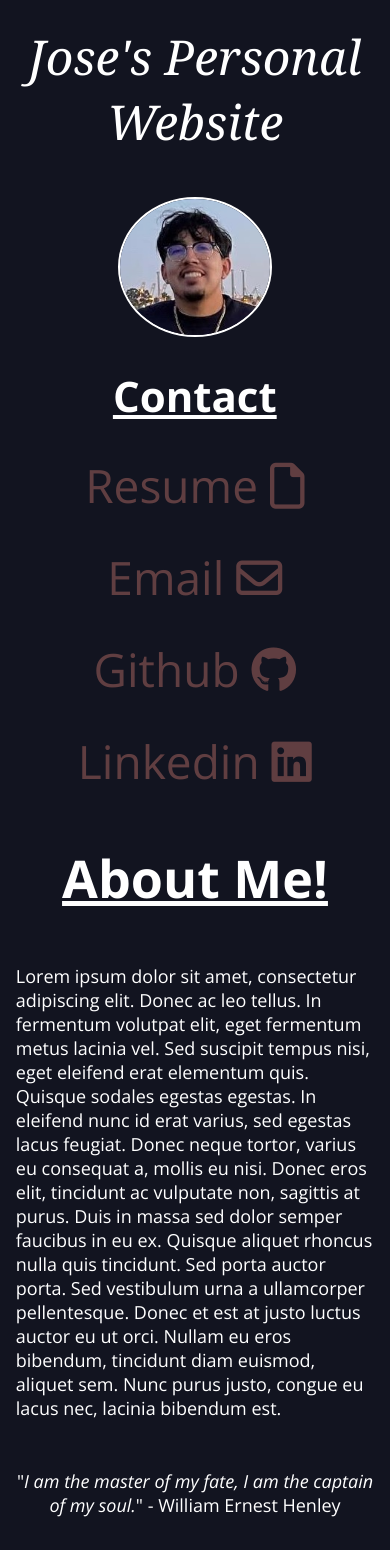
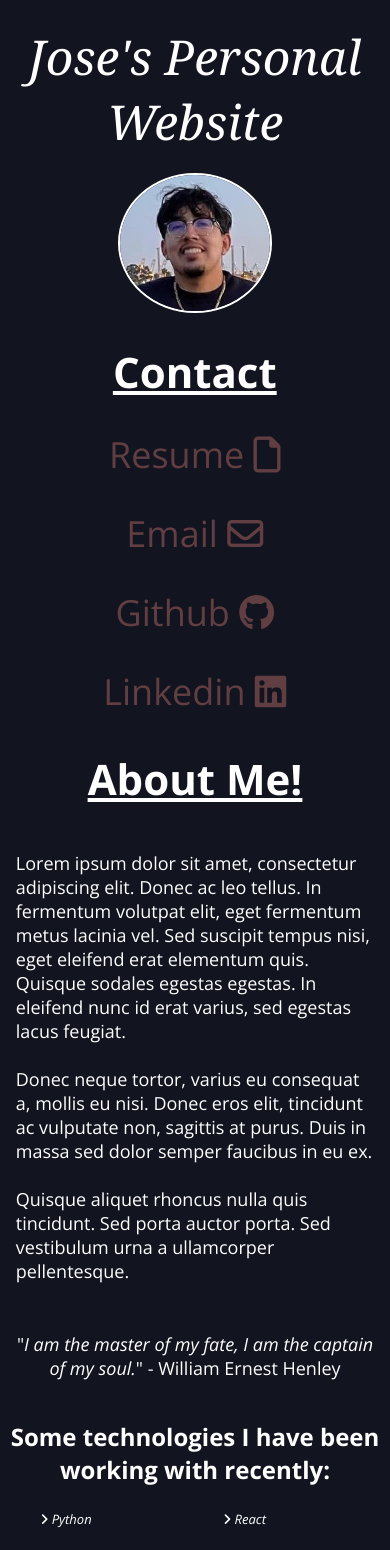
Before and after one commit to josejassojr/personal-website, a React (Create React App) app: page / in a window 390 px wide. Shown: the top 1550 px of the page. Built offline with nearby package versions, Linux system fonts and the light colour scheme.

Commit message:
Styling for mobile view.

```diff
--- a/src/components/AboutMe/AboutMe.css
+++ b/src/components/AboutMe/AboutMe.css
@@ -19,10 +19,12 @@
 
 /* 'Mobile' View */
 @media (max-width: 600px) {
+  .AboutMe {
+    margin-top: -24px;
+  }
   #about-me-title {
     text-decoration: underline;
-    font-size: 52px;
-    margin-top: 150px;
+    font-size: 42px;
   }
   #about-me,
   #quote {
@@ -30,3 +32,15 @@
     padding: 4vw;
   }
 }
+
+@media (max-width: 460px) {
+  .AboutMe {
+    margin-top: 30px;
+  }
+}
+
+@media (max-width: 320px) {
+  .AboutMe {
+    margin-top: 48px;
+  }
+}
--- a/src/components/AboutMe/AboutMe.js
+++ b/src/components/AboutMe/AboutMe.js
@@ -17,13 +17,14 @@ function AboutMe() {
         tellus. In fermentum volutpat elit, eget fermentum metus lacinia vel.
         Sed suscipit tempus nisi, eget eleifend erat elementum quis. Quisque
         sodales egestas egestas. In eleifend nunc id erat varius, sed egestas
-        lacus feugiat. Donec neque tortor, varius eu consequat a, mollis eu
-        nisi. Donec eros elit, tincidunt ac vulputate non, sagittis at purus.
-        Duis in massa sed dolor semper faucibus in eu ex. Quisque aliquet
-        rhoncus nulla quis tincidunt. Sed porta auctor porta. Sed vestibulum
-        urna a ullamcorper pellentesque. Donec et est at justo luctus auctor eu
-        ut orci. Nullam eu eros bibendum, tincidunt diam euismod, aliquet sem.
-        Nunc purus justo, congue eu lacus nec, lacinia bibendum est.
+        lacus feugiat.
+        <br />
+        <br /> Donec neque tortor, varius eu consequat a, mollis eu nisi. Donec
+        eros elit, tincidunt ac vulputate non, sagittis at purus. Duis in massa
+        sed dolor semper faucibus in eu ex. <br />
+        <br />
+        Quisque aliquet rhoncus nulla quis tincidunt. Sed porta auctor porta.
+        Sed vestibulum urna a ullamcorper pellentesque.
       </p>
       <div id="quote-container" className="container">
         <p id="quote">
--- a/src/components/Header/Header.css
+++ b/src/components/Header/Header.css
@@ -1,8 +1,6 @@
 .Header {
   border-bottom: 2px dashed #403f4c;
   height: 100px;
-  /* margin: 0; */
-  /* width: 100%; */
   display: flex;
   flex-direction: row;
   justify-content: space-between;
@@ -38,14 +36,13 @@
 /* 'Mobile' View */
 @media (max-width: 600px) {
   .Header {
+    justify-content: flex-start;
     flex-direction: column;
-    /* width: inherit; */
     height: 700px;
     border: none; /* Remove dashed border on bottom of header */
   }
   #name-container {
     width: 100%;
-    height: 70px;
     text-align: center;
   }
   #name {
--- a/src/components/Links/Links.css
+++ b/src/components/Links/Links.css
@@ -52,23 +52,33 @@
   .Links {
     width: 100vw;
     flex-direction: column-reverse;
-    margin-bottom: -100px;
+    margin-bottom: 32px;
+    margin-top: 0;
   }
-  .link,
-  #contact {
-    font-size: 46px;
+  .link {
+    font-size: 36px;
     margin-top: 30px;
   }
   #contact {
+    margin-top: 30px;
     margin-bottom: 0;
     display: block;
     text-decoration: underline;
     font-size: 42px;
   }
   #logo-me {
-    /* margin-top: 20px; */
     height: 140px; /* if want bigger, change height of header */
     border: 2px solid white;
     border-radius: 50%;
   }
 }
+@media (max-width: 460px) {
+  .Links {
+    margin-bottom: -24px;
+  }
+}
+@media (max-width: 320px) {
+  .Links {
+    margin-bottom: -64px;
+  }
+}
--- a/src/components/ListTechnologies/ListTechnologies.css
+++ b/src/components/ListTechnologies/ListTechnologies.css
@@ -24,6 +24,7 @@ li {
 /* 'Mobile' View */
 @media (max-width: 600px) {
   #title-list {
+    padding: 4px;
     font-size: 24px;
   }
   li {
```
